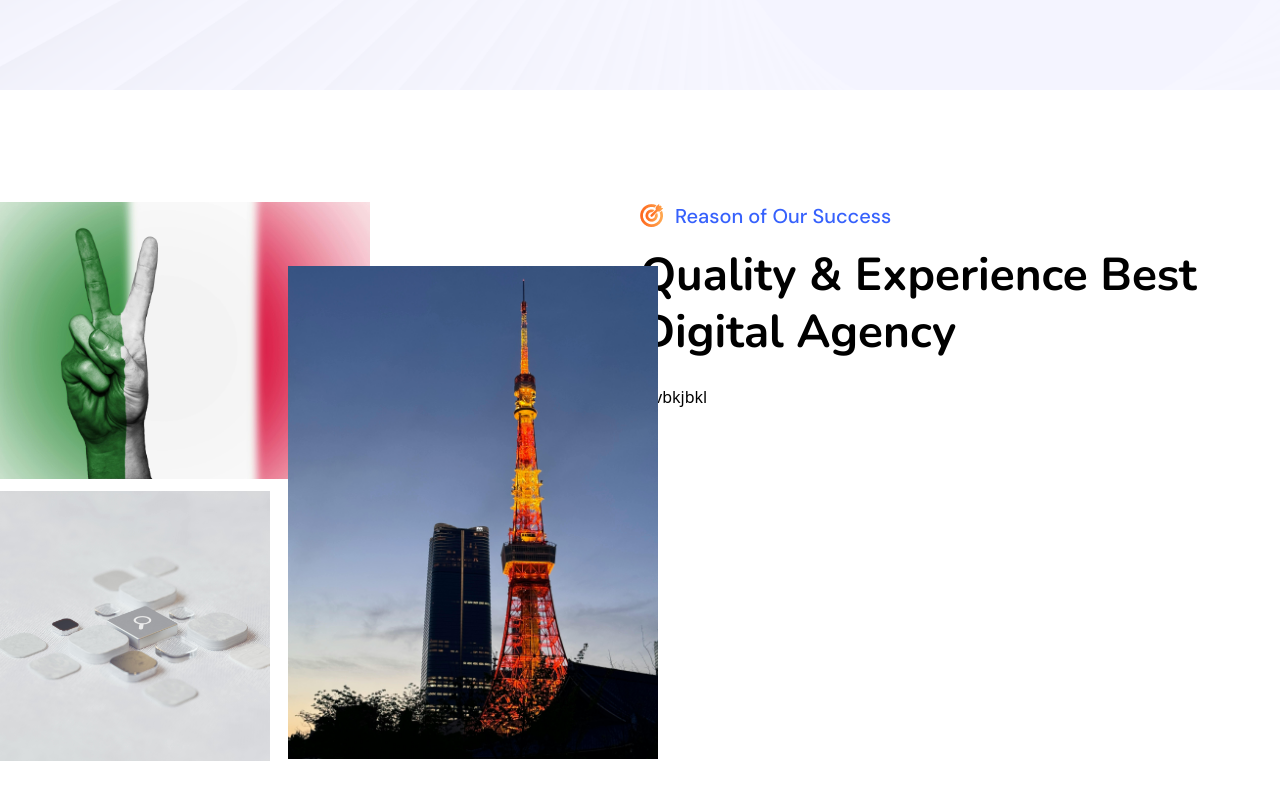
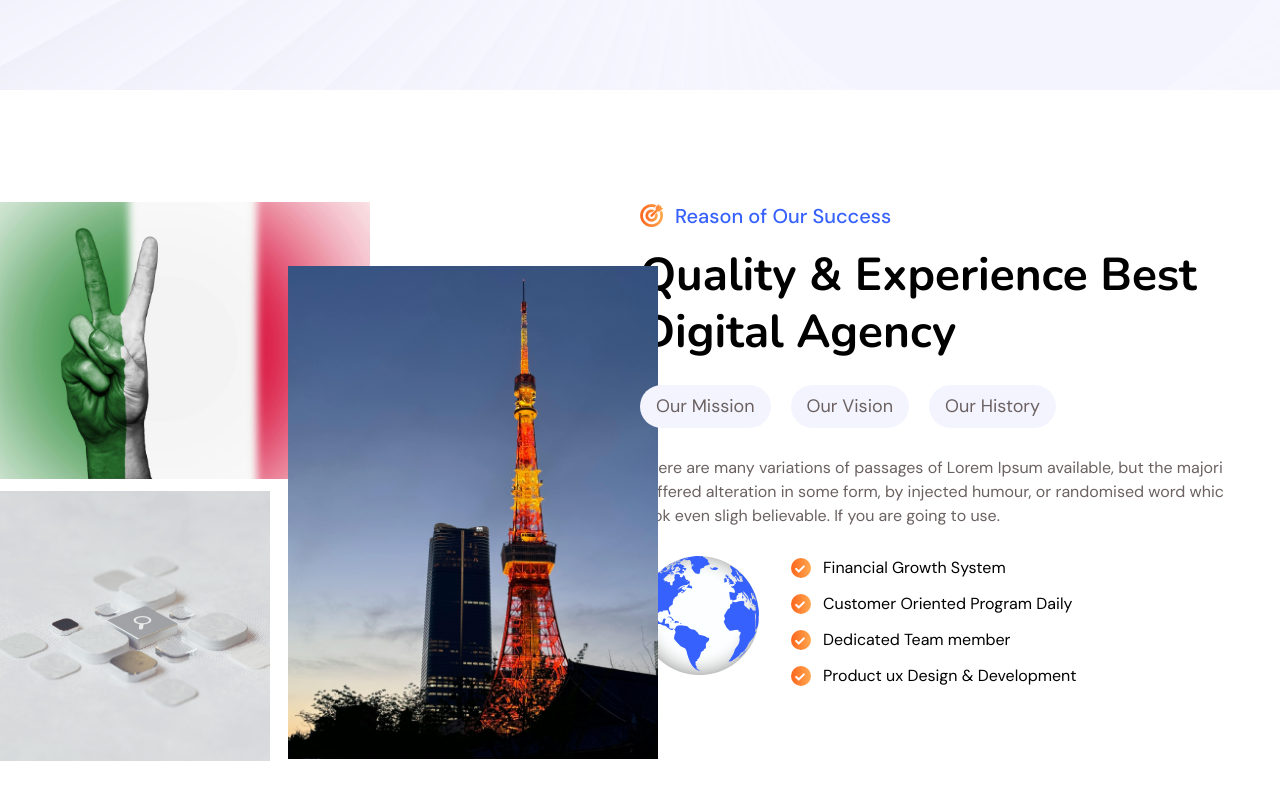
Before and after one commit to Afridul369/Ortencey, a React (Vite) app: page /about in a window 1280 px wide. Shown: the part 2289-3089 px from the top of the page. Built offline with nearby package versions, Linux system fonts and the light colour scheme.

Commit message:
Reason Part Done

```diff
--- a/src/components/AboutContent.jsx
+++ b/src/components/AboutContent.jsx
@@ -9,7 +9,7 @@ const AboutContent = ({text}) => {
     <div className="mb-3">
         <Flex className={'items-center gap-x-3'}>
             <div className="h-5 w-5 rounded-full bg-gradient-to-r p-1 from-Orange to-OrangeLight ">
-                <FaCheck className='text-white text-sm '/>
+                <FaCheck className='text-white text-sm pr-1'/>
             </div>
             <Text as='p' text={text} className='text-base font-Dm text-black'/>
         </Flex>
--- /dev/null
+++ b/src/components/ReasonItem01.jsx
@@ -0,0 +1,17 @@
+import React from 'react'
+import Text from './Text'
+
+const ReasonItem01 = ({text}) => {
+  return (
+    <>
+    <div className="">
+        <div className="relative py-2 px-4 bg-CardBg group rounded-3xl cursor-pointer">
+            <span className='absolute  inset-0 bg-gradient-to-r from-Orange01 to-Orange02 opacity-0 hover:opacity-100 rounded-3xl transition-opacity duration-500'></span>
+            <span className=' '><Text as='p' text={text} className='text-[18px] font-Dm text-Grey1 group-hover:text-white duration-300 relative z-10 transition-colors'/></span>
+        </div>
+    </div>
+    </>
+  )
+}
+
+export default ReasonItem01
--- a/src/layout/Reason Part/Reason.jsx
+++ b/src/layout/Reason Part/Reason.jsx
@@ -2,11 +2,14 @@ import React from 'react'
 import Container from '../../components/Container'
 import Flex from '../../components/Flex'
 import Image from '../../components/Image'
+import Text from '../../components/Text'
+import ReasonItem01 from '../../components/ReasonItem01'
 import Italy from '../../assets/italy.jpg'
 import Square from '../../assets/square.jpg'
 import Paris from '../../assets/paris.jpg'
 import Icon  from '../../assets/icon01.png'
-import Text from '../../components/Text'
+import WorldMap  from '../../assets/worldmap.png'
+import AboutContent from '../../components/AboutContent'
 
 const Reason = () => {
   return (
@@ -32,7 +35,21 @@ const Reason = () => {
                         <Text as='p' text='Reason of Our Success' className='text-xl font-medium text-Parbel font-Dm '/>
                     </Flex>
                     <Text as='h1' text='Quality & Experience Best  Digital Agency' className='text-[46px] font-bold text-black font-Nunito w-[600px] leading-tight mb-6'/>
-                    hjvbkjbkl
+                    <Flex className={'gap-x-5 mb-7'}>
+                        <ReasonItem01 text={'Our Mission'}/>
+                        <ReasonItem01 text={'Our Vision'}/>
+                        <ReasonItem01 text={'Our History'}/>
+                    </Flex>
+                    <Text as='p' text='There are many variations of passages of Lorem Ipsum available, but the majori suffered alteration in some form, by injected humour, or randomised word whic look even sligh believable. If you are going to use.' className='text-base text-Grey1 font-Dm w-[600px] mb-7'/>
+                    <Flex className={'gap-x-8'}>
+                        <Image imgSrc={WorldMap}/>
+                        <div className="">
+                            <AboutContent text={'Financial Growth System'}/>
+                            <AboutContent text={'Customer Oriented Program Daily'}/>
+                            <AboutContent text={'Dedicated Team member'}/>
+                            <AboutContent text={'Product ux Design & Development'}/>
+                        </div>
+                    </Flex>
                 </div>
             </Flex>
         </Container>
```
Also changed, not shown: src/assets/worldmap.png (added).
